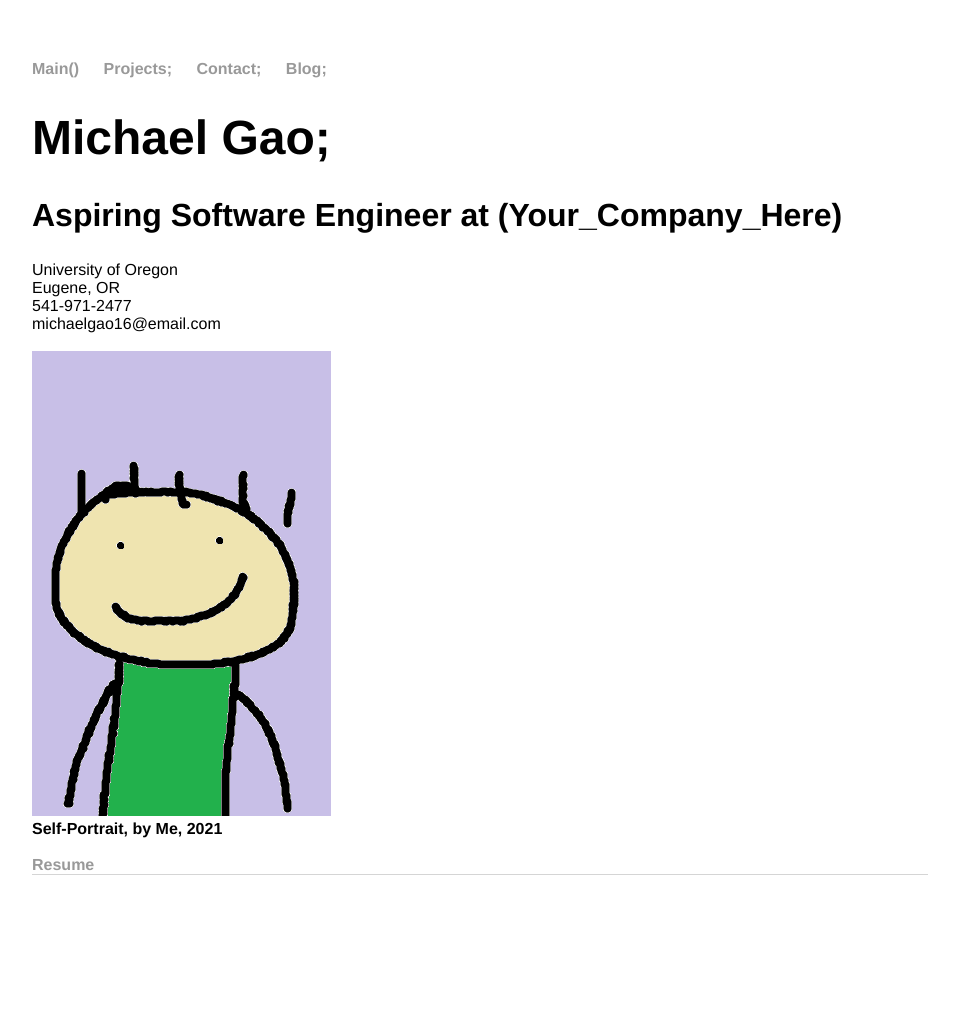
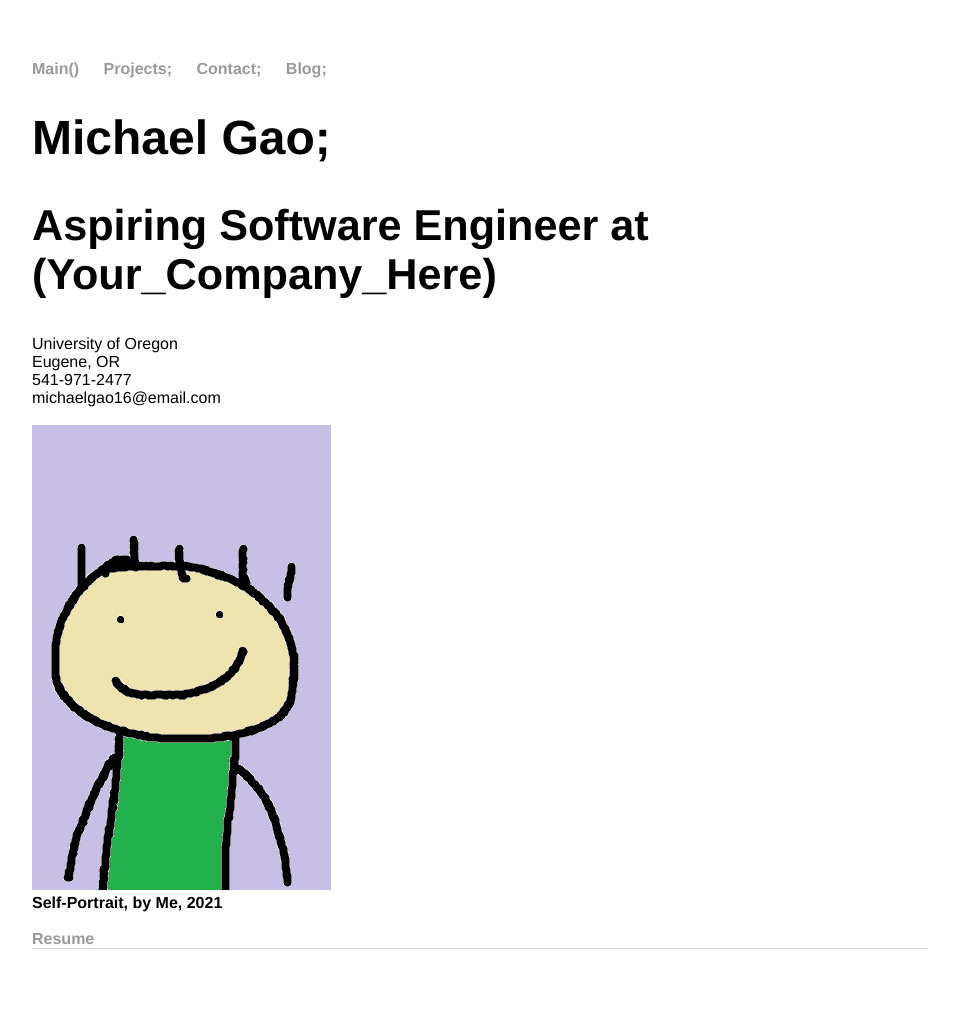
Before and after one commit to michael-c-gao/WebsiteOfMichael, a Jekyll site: the page built from contact/index.html, in a window 1280 px wide. Shown: the whole page, without its empty margins (160-1119 px from the left). Built offline with Jekyll 4.4.1, drawn with Linux system fonts in a browser that asks for light colours; before the commit the page ends 935 px from its top, so only the background shows below that.

Commit message:
Update main.css

```diff
--- a/css/main.css
+++ b/css/main.css
@@ -23,22 +23,14 @@
     font-family:'Helvetica', 'Arial', 'Sans-Serif';
     text-decoration: underline;
 }
-h1 {
-    font-family:'Helvetica', 'Arial', 'Sans-Serif';
-    font-size: 3em;
-}
 
-h2 {
-    font-family:'Helvetica', 'Arial', 'Sans-Serif';
-    font-size: 2em;
 
-}
 
-h3 {
-    font-family:'Helvetica', 'Arial', 'Sans-Serif';
-    font-size: 2em;
-}
-
+h1, h2, h3, h4 { font-family: 'Helvetica', 'Arial', 'Sans-Serif'; }
+h1 { font-size: 3em;  }
+h2 { font-size: 2.7em; }
+h3 { font-size: 2.3em; }
+h4 { font-size: 1.9em; }
 
 p {
     font-family:'Helvetica', 'Arial', 'Sans-Serif';
```
